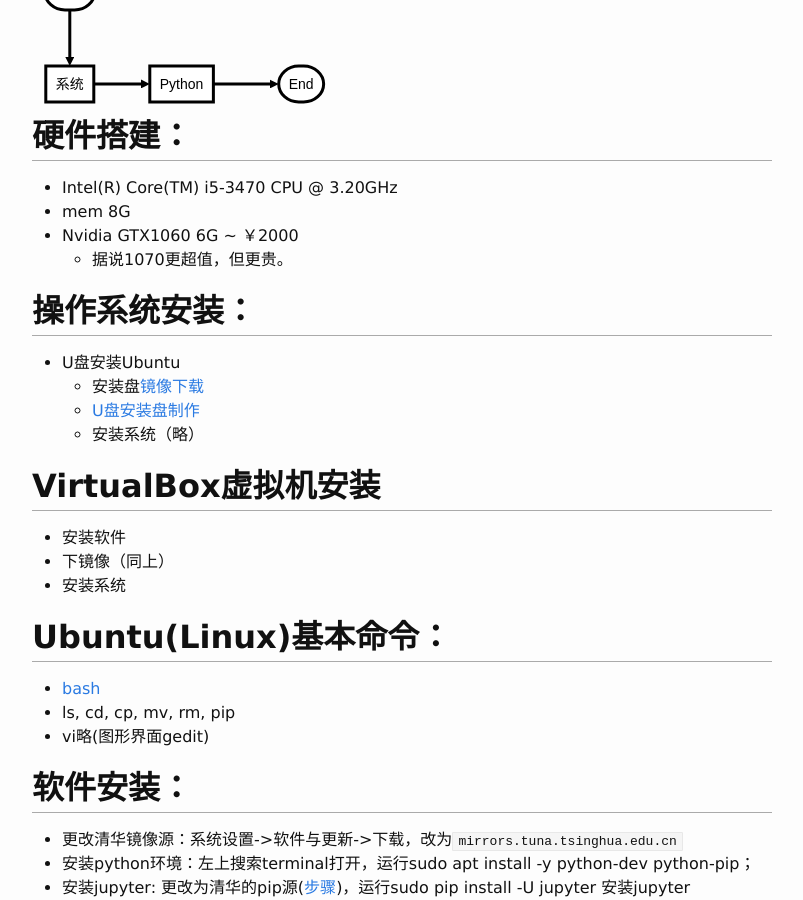
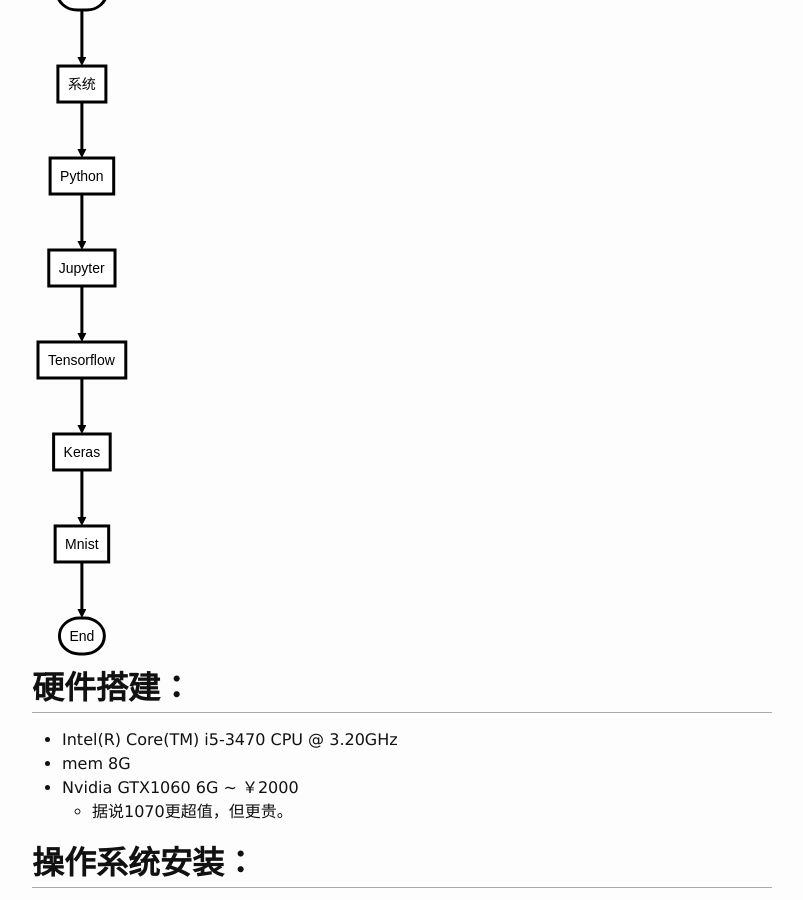
Before and after one commit to wzbozz/wzbozz.github.io, a Jekyll site: the page built from _posts/2017-2-24-DL_Tutorial_for_JMI.md, in a window 1280 px wide and 900 px high, scrolled down 347 px. Shown: the whole window, without its empty margins (238-1041 px from the left). Built offline with Jekyll 4.4.1, drawn with Linux system fonts in a browser that asks for light colours; nearby versions of some CDN libraries.

Commit message:
update blog jmi

````diff
--- a/_posts/2017-2-24-DL_Tutorial_for_JMI.md
+++ b/_posts/2017-2-24-DL_Tutorial_for_JMI.md
@@ -17,8 +17,12 @@
 e=>end: End|future:>http://www.google.com
 op1=>operation: 系统|past
 op2=>operation: Python|current
+op3=>operation: Jupyter
+op4=>operation: Tensorflow
+op5=>operation: Keras
+op6=>operation: Mnist
 
-st->op1(right)->op2(right)->e
+st->op1->op2->op3->op4->op5->op6->e
 ```
 
 ## 硬件搭建：
````
Also changed, not shown: 1 other file.
